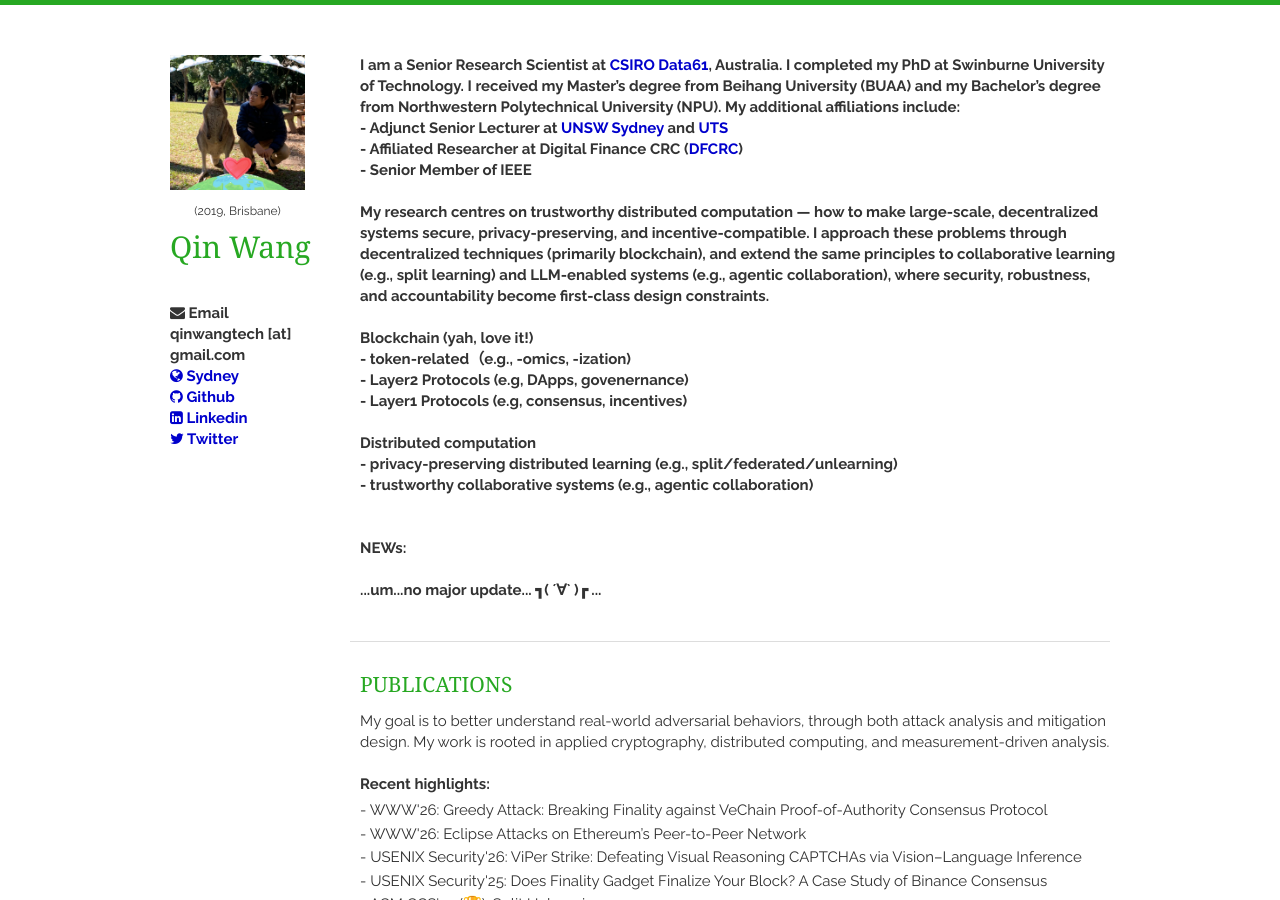
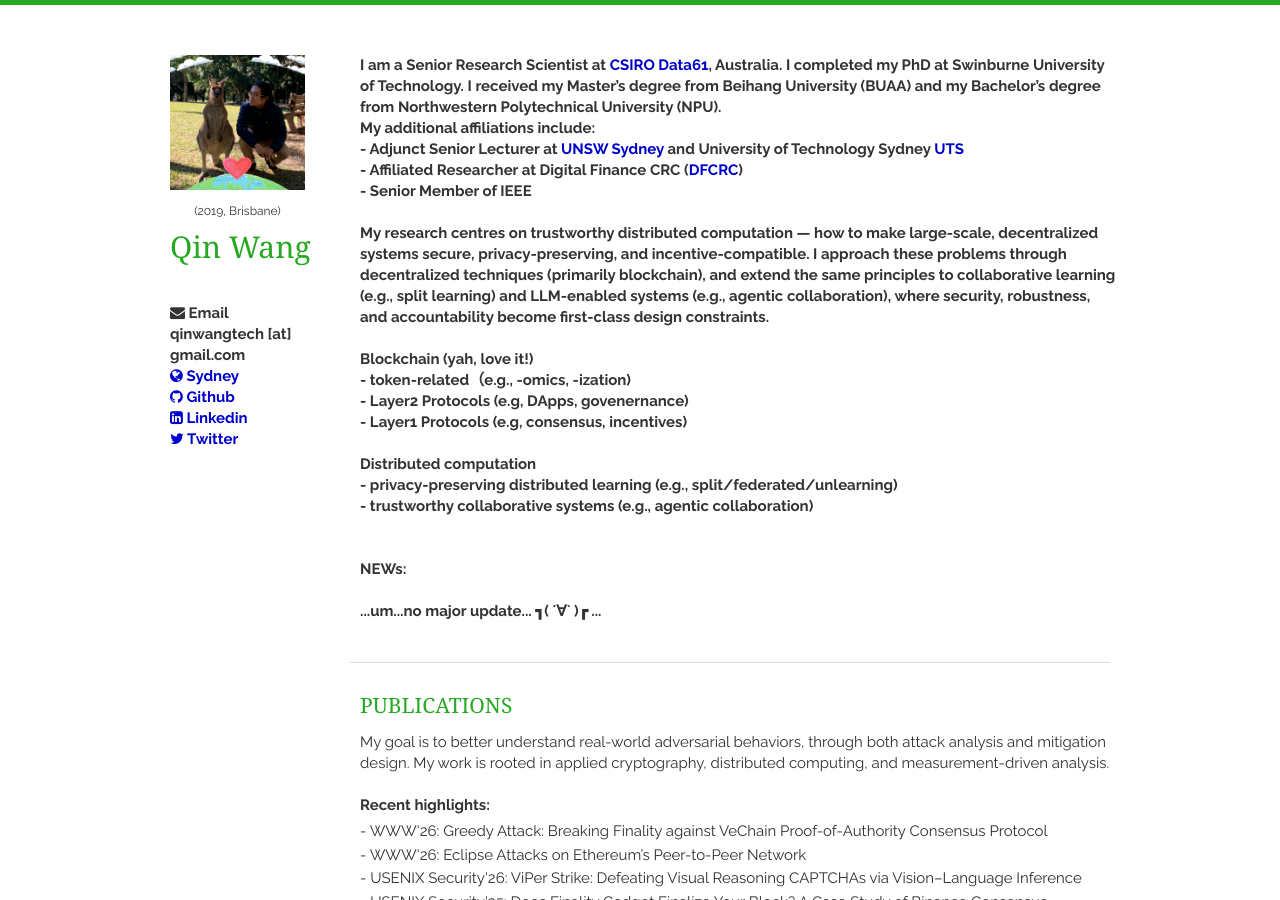
Before and after one commit to qinwang-git/qinwang-git.github.io, a Jekyll site: the page built from index.html, in a window 1280 px wide and 900 px high. Built offline with Jekyll 4.4.1, drawn with Linux system fonts in a browser that asks for light colours; nearby versions of some CDN libraries; a script that is not in the unit is left out; the list of posts is cut into pages by our own code.

Commit message:
Update bio.html

```diff
--- a/_includes/bio.html
+++ b/_includes/bio.html
@@ -2,8 +2,10 @@
 
 <article>
 <strong>
-I am a Senior Research Scientist at <a href="https://www.csiro.au/en/research/technology-space" target="_blank">CSIRO Data61</a>, Australia. I completed my PhD at Swinburne University of Technology. I received my Master’s degree from Beihang University (BUAA) and my Bachelor’s degree from Northwestern Polytechnical University (NPU). My additional affiliations include:
-<br> - Adjunct Senior Lecturer at <a href="https://www.unsw.edu.au/staff/qin-wang" target="_blank">UNSW Sydney</a> and <a href="http://159.196.157.153:8000/" target="_blank">UTS</a>
+I am a Senior Research Scientist at <a href="https://www.csiro.au/en/research/technology-space" target="_blank">CSIRO Data61</a>, Australia. I completed my PhD at Swinburne University of Technology. I received my Master’s degree from Beihang University (BUAA) and my Bachelor’s degree from Northwestern Polytechnical University (NPU).
+
+<br> My additional affiliations include:
+<br> - Adjunct Senior Lecturer at <a href="https://www.unsw.edu.au/staff/qin-wang" target="_blank">UNSW Sydney</a> and University of Technology Sydney <a href="http://159.196.157.153:8000/" target="_blank">UTS</a>
 <br> - Affiliated Researcher at Digital Finance CRC (<a href="https://dfcrc.com.au/" target="_blank">DFCRC</a>)
 <br> - Senior Member of IEEE
 
```
